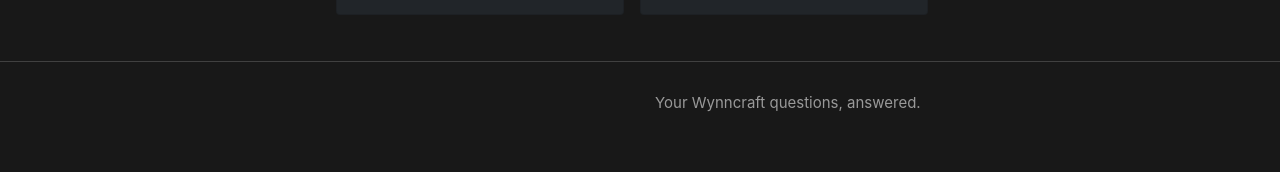
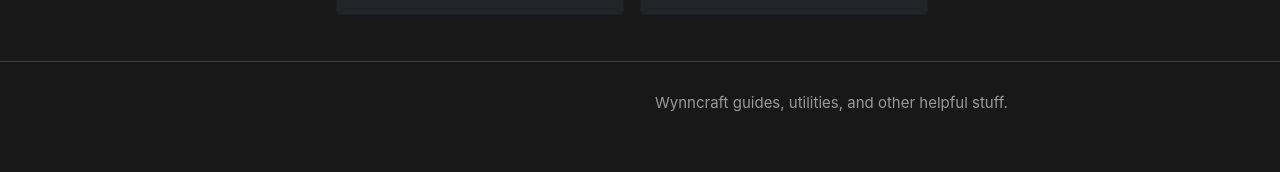
Before and after one commit to UWynn/UWynn.github.io, a Jekyll site: the page built from docs/index.md, in a window 1280 px wide. Shown: the part 731-903 px from the top of the page. Built offline with Jekyll 4.4.1, drawn with Linux system fonts in a browser that asks for light colours.

Commit message:
new tagline

```diff
--- a/docs/_config.yml
+++ b/docs/_config.yml
@@ -15,7 +15,7 @@
 # in the templates via {{ site.myvariable }}.
 title: UWynn
 description: >- # this means to ignore newlines until "baseurl:"
-  Your Wynncraft questions, answered.
+  Wynncraft guides, utilities, and other helpful stuff.
 #baseurl: "" # the subpath of your site, e.g. /blog
 url: "https://uwynn.github.io" # the base hostname & protocol for your site, e.g. http://example.com
 twitter_username: SayaDuck
```
